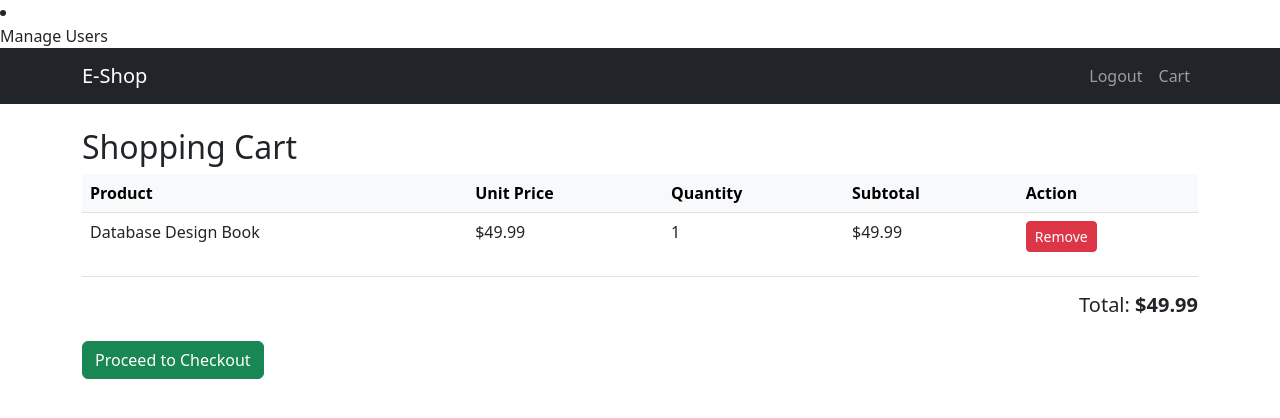
After one commit to TushigBro/Database-Final-Project, a Flask app: page /cart in a window 1280 px wide. The commit adds this page. Shown: the top 418 px of the page. Run offline with Flask 3, Linux system fonts and the light colour scheme; a user stored in the database is signed in; data comes from the database, SQL or seed files in the repository; both versions use the stored data as it was after the commit.

Commit message:
finalized everything

```diff
--- a/app.py
+++ b/app.py
@@ -1,10 +1,21 @@
+# app.py
+
 from flask import Flask, render_template, request, redirect, url_for, flash, session
 from flask_sqlalchemy import SQLAlchemy
 from flask_login import LoginManager, UserMixin, login_user, logout_user, login_required, current_user
 import bcrypt
 
+# -----------------------------
+# Basic App Setup
+# -----------------------------
 app = Flask(__name__)
-app.config.from_object('config')
+app.config['SECRET_KEY'] = 'your-secret-key'
+app.config['SQLALCHEMY_DATABASE_URI'] = 'sqlite:///site.db'
+app.config['SQLALCHEMY_TRACK_MODIFICATIONS'] = False
+
+# -----------------------------
+# Database & Login Manager
+# -----------------------------
 db = SQLAlchemy(app)
 login_manager = LoginManager(app)
 login_manager.login_view = 'login'
@@ -17,8 +28,8 @@ class User(UserMixin, db.Model):
     username = db.Column(db.String(50), unique=True, nullable=False)
     password_hash = db.Column(db.String(128), nullable=False)
     email = db.Column(db.String(100))
+    created_at = db.Column(db.DateTime, default=db.func.current_timestamp())
     orders = db.relationship('Order', backref='user', lazy=True)
-
     def set_password(self, password):
         self.password_hash = bcrypt.hashpw(password.encode(), bcrypt.gensalt()).decode()
 
@@ -29,6 +40,29 @@ class Category(db.Model):
     id = db.Column(db.Integer, primary_key=True)
     name = db.Column(db.String(100), nullable=False)
     products = db.relationship('Product', backref='category', lazy=True)
+
+@app.route('/cart/delete/<int:cart_item_id>', methods=['POST'])
+@login_required
+def delete_cart_item(cart_item_id):
+    cart_item = CartItem.query.get_or_404(cart_item_id)
+
+    if cart_item.user_id != current_user.id:
+        flash("You don't have permission to remove this item.")
+        return redirect(url_for('view_cart'))
+
+    db.session.delete(cart_item)
+    db.session.commit()
+    flash("Item removed from cart.")
+    return redirect(url_for('view_cart'))
+
+@app.route('/admin/users')
+@login_required
+def admin_users():
+    if not is_admin():
+        flash("Access denied.")
+        return redirect(url_for('home'))
+    users = User.query.all()
+    return render_template('admin_users.html', users=users)
 
 class Product(db.Model):
     id = db.Column(db.Integer, primary_key=True)
@@ -73,6 +107,7 @@ def is_admin():
 # Routes
 # -----------------------------
 @app.route('/')
+@login_required
 def home():
     products = Product.query.all()
     return render_template('index.html', products=products)
@@ -110,8 +145,6 @@ def login():
             return redirect(url_for('home'))
 
         flash("Invalid username or password.")
-        return redirect(url_for('login'))
-
     return render_template('login.html')
 
 @app.route('/logout')
--- a/seed.py
+++ b/seed.py
@@ -1,4 +1,6 @@
-from app import db, Category, Product
+# seed.py
+
+from app import app, db, Category, Product
 
 with app.app_context():
     db.create_all()
@@ -20,3 +22,5 @@ with app.app_context():
         ]
         db.session.add_all(products)
         db.session.commit()
+
+    print("✅ Database seeded successfully.")
--- /dev/null
+++ b/templates/cart.html
@@ -0,0 +1,43 @@
+{% extends "layout.html" %}
+{% block title %}Your Cart{% endblock %}
+{% block content %}
+<h2>Shopping Cart</h2>
+
+{% if cart_items %}
+<table class="table table-hover">
+    <thead class="table-light">
+        <tr>
+            <th>Product</th>
+            <th>Unit Price</th>
+            <th>Quantity</th>
+            <th>Subtotal</th>
+            <th>Action</th>
+        </tr>
+    </thead>
+    <tbody>
+        {% for item in cart_items %}
+        <tr>
+            <td>{{ item.product.name }}</td>
+            <td>${{ "%.2f"|format(item.product.price) }}</td>
+            <td>{{ item.quantity }}</td>
+            <td>${{ "%.2f"|format(item.product.price * item.quantity) }}</td>
+            <td>
+                <form action="{{ url_for('delete_cart_item', cart_item_id=item.id) }}" method="POST">
+                    <button type="submit" class="btn btn-danger btn-sm">Remove</button>
+                </form>
+            </td>
+        </tr>
+        {% endfor %}
+    </tbody>
+</table>
+
+<div class="d-flex justify-content-end mb-3">
+    <h5>Total: <strong>${{ "%.2f"|format(total) }}</strong></h5>
+</div>
+
+<a href="{{ url_for('checkout') }}" class="btn btn-success">Proceed to Checkout</a>
+{% else %}
+<p>Your cart is empty.</p>
+<a href="{{ url_for('home') }}" class="btn btn-primary">Browse Products</a>
+{% endif %}
+{% endblock %}
--- a/layout.html
+++ b/templates/layout.html
@@ -1,3 +1,6 @@
+{% if current_user.is_authenticated and current_user.id == 1 %}
+<li class="nav-item"><a class="nav-link" href="{{ url_for('admin_users') }}">Manage Users</a></li>
+{% endif %}
 <!DOCTYPE html>
 <html lang="en">
 <head>
```
Also changed, not shown: cart.html (deleted, +0 -12 lines), templates/admin_users.html (added, +30 -0 lines), instance/site.db (added), templates/index.html (renamed from index.html), templates/login.html (renamed from login.html), templates/register.html (renamed from register.html).
